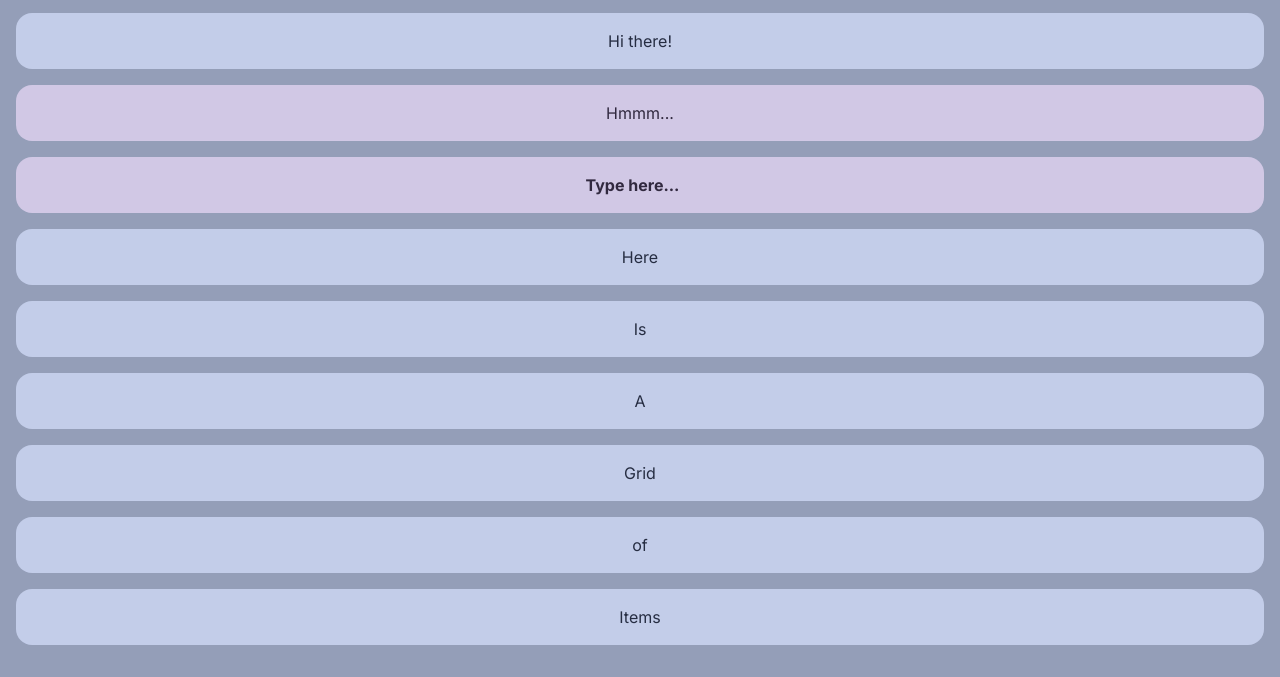
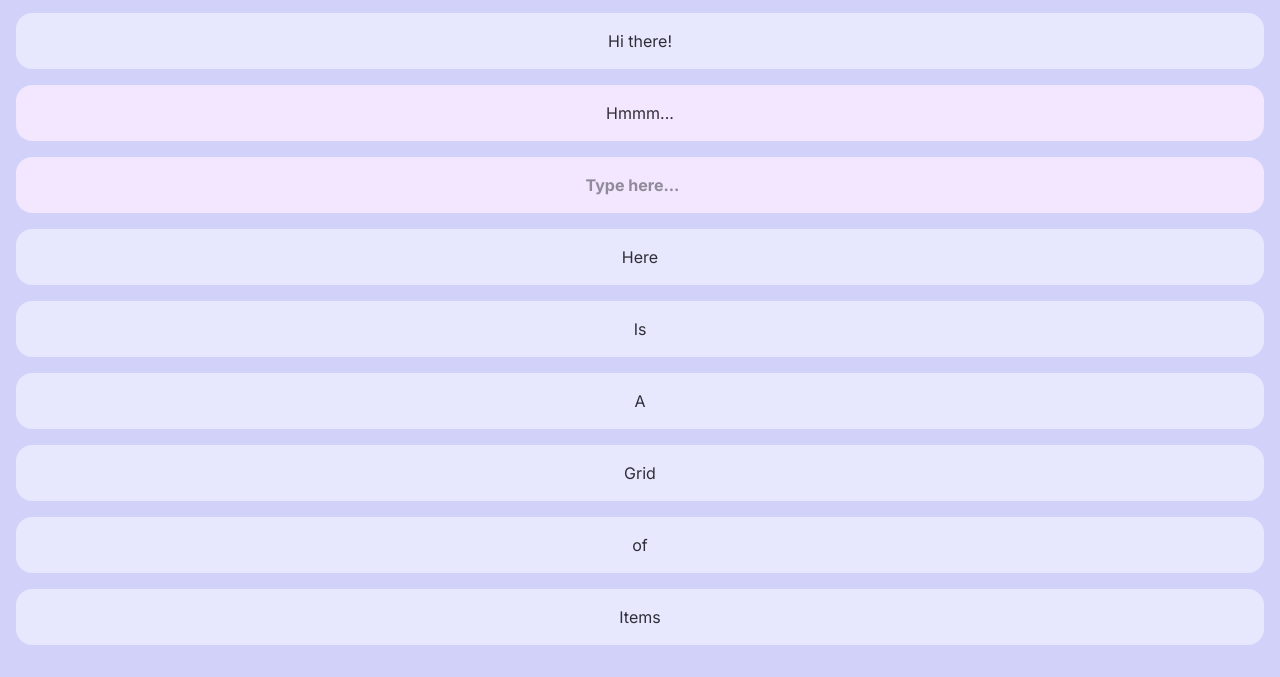
Before and after one commit to CaretParrot/my-libraries, a plain HTML site: page index.html in a window 1280 px wide. Shown: the part 123-800 px from the top of the page. Drawn offline with Linux system fonts and the light colour scheme.

Commit message:
Refactor color variables in default.css to use HSL color model for improved consistency and maintainability

```diff
--- a/default.css
+++ b/default.css
@@ -2,13 +2,13 @@
 
 :root {
     color-scheme: light dark;
-    --hue-degree: 270;
-    --background: light-dark(oklch(70% 10% var(--hue-degree)), oklch(15% 10% var(--hue-degree)));
-    --element: light-dark(oklch(85% 10% var(--hue-degree)), oklch(30% 10% var(--hue-degree)));
-    --accent: light-dark(oklch(85% 10% calc(var(--hue-degree) + 30)), oklch(30% 10% calc(var(--hue-degree) + 30)));
-    --text: light-dark(oklch(30% 10% var(--hue-degree)), oklch(85% 10% var(--hue-degree)));
-    --placeholder: light-dark(oklch(30% 10% var(--hue-degree) 50%), oklch(85% 10% var(--hue-degree) 50%));
-    --text-accent: light-dark(oklch(30% 10% calc(var(--hue-degree) + 30)), oklch(85% 10% calc(var(--hue-degree) + 30)));
+    --hue-degree: 240;
+    --background: light-dark(hsl(var(--hue-degree), 80%, 90%), hsl(var(--hue-degree), 5%, 10%));
+    --element: light-dark(hsl(var(--hue-degree), 90%, 95%), hsl(var(--hue-degree), 10%, 20%));
+    --accent: light-dark(hsl(calc(var(--hue-degree) + 30), 90%, 95%), hsl(calc(var(--hue-degree) + 30), 10%, 20%));
+    --text: light-dark(hsl(var(--hue-degree), 10%, 20%), hsl(var(--hue-degree), 90%, 95%));
+    --placeholder: light-dark(hsl(var(--hue-degree), 10%, 20%, 50%), hsl(var(--hue-degree), 90%, 95%, 50%));
+    --text-accent: light-dark(hsl(calc(var(--hue-degree) + 30), 10%, 20%), hsl(calc(var(--hue-degree) + 30), 90%, 95%));
     --base-unit: 1rem;
 }
 
```
